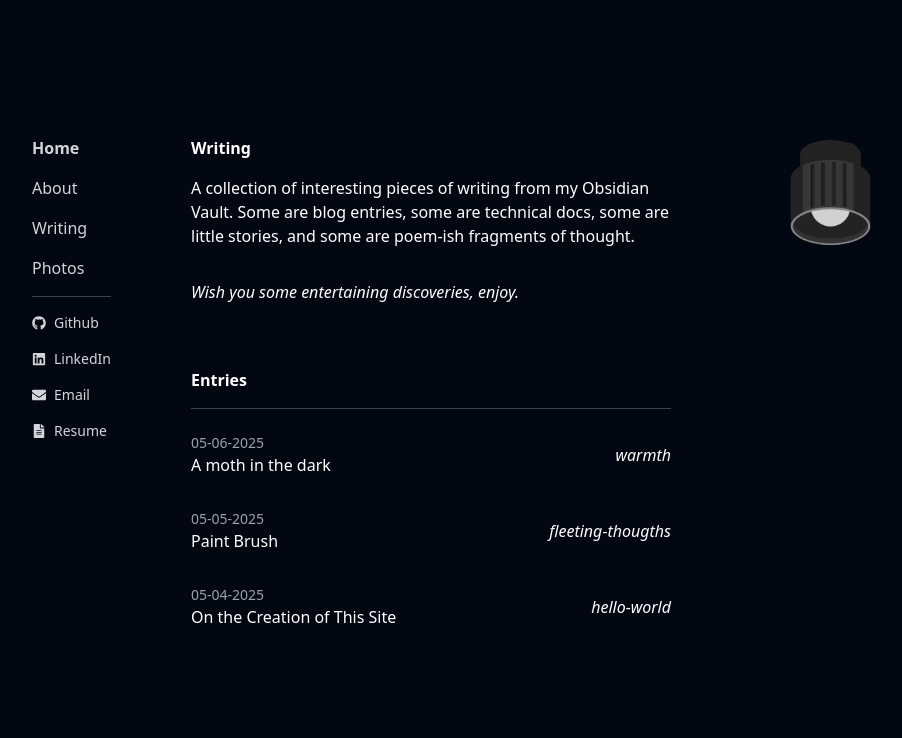
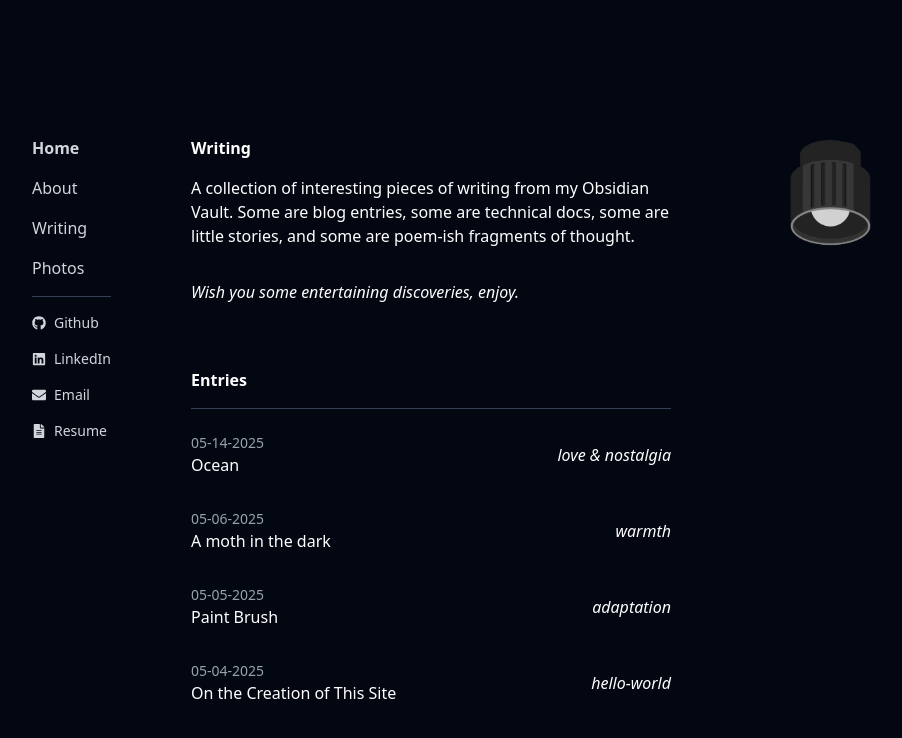
Before and after one commit to vichua2006/personal-site, a React (Vite) app: page /writing in a window 1280 px wide. Shown: the top 738 px of the page, without its empty margins (209-1111 px from the left). Built offline with nearby package versions, Linux system fonts and the light colour scheme.

Commit message:
chore: added new post and edited old descriptions

```diff
--- a/public/posts/moth-ablaze.md
+++ b/public/posts/moth-ablaze.md
@@ -5,4 +5,4 @@ date: "05-06-2025"
 slug: "moth-ablaze"
 ---
 
-a moth born in darkness, yearns for the warmth of light, even at the cost of setting itself ablaze.
+a moth born in darkness yearns for the warmth of light, even at the cost of setting itself ablaze.
--- /dev/null
+++ b/public/posts/ocean.md
@@ -0,0 +1,24 @@
+---
+title: "Ocean"
+description: "love & nostalgia"
+date: "05-14-2025"
+slug: "ocean"
+---
+
+I want to see the ocean,
+
+away from all the gray and noise,
+
+next to blue as far as the eye could see,
+
+to listen to the calming waves,
+
+to feel the seaside breeze,
+
+and to be carried adrift,
+
+washed upon the shore of happiness,
+
+where there's nothing but blue,
+
+and the sound of her joyous laughter.
--- a/public/posts/paint-brush.md
+++ b/public/posts/paint-brush.md
@@ -1,6 +1,6 @@
 ---
 title: "Paint Brush"
-description: "fleeting-thougths"
+description: "adaptation"
 date: "05-05-2025"
 slug: "paint-brush"
 ---
--- a/src/data/postSlugs.ts
+++ b/src/data/postSlugs.ts
@@ -1,5 +1,6 @@
 
 const postSlugs = [
+    "ocean",
     "moth-ablaze",
     "paint-brush",
     "about-site",
```
